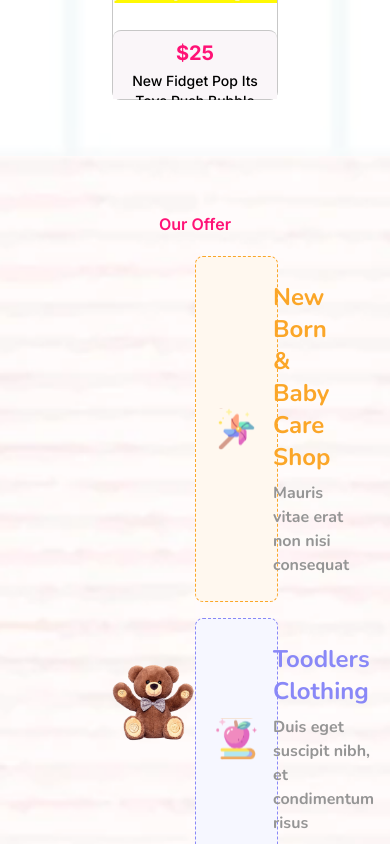
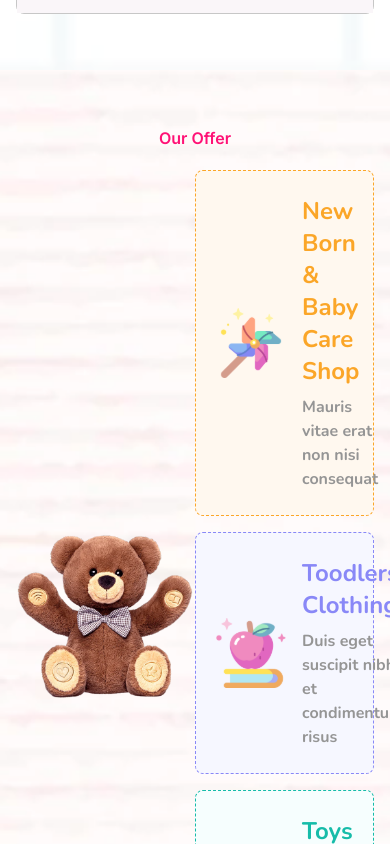
Before and after one commit to raymondtju/edutoys-landingpage, a Next.js app: page / in a window 390 px wide. Shown: the part 4900-5744 px from the top of the page. Built offline with nearby package versions, Linux system fonts and the light colour scheme.

Commit message:
responsive layout

```diff
--- a/src/components/Layout.tsx
+++ b/src/components/Layout.tsx
@@ -3,7 +3,12 @@ import React from "react";
 
 function Layout({ children }: any) {
   return (
-    <div className={clsx(`max-w-[1440px] mx-auto px-[112px] overflow-hidden`)}>
+    <div
+      className={clsx(
+        `max-w-[1440px] mx-auto overflow-hidden px-4`,
+        `xl:px-[112px] lg:px-[80px] md:px-[40px] sm:px-[24px]`
+      )}
+    >
       {children}
     </div>
   );
```
